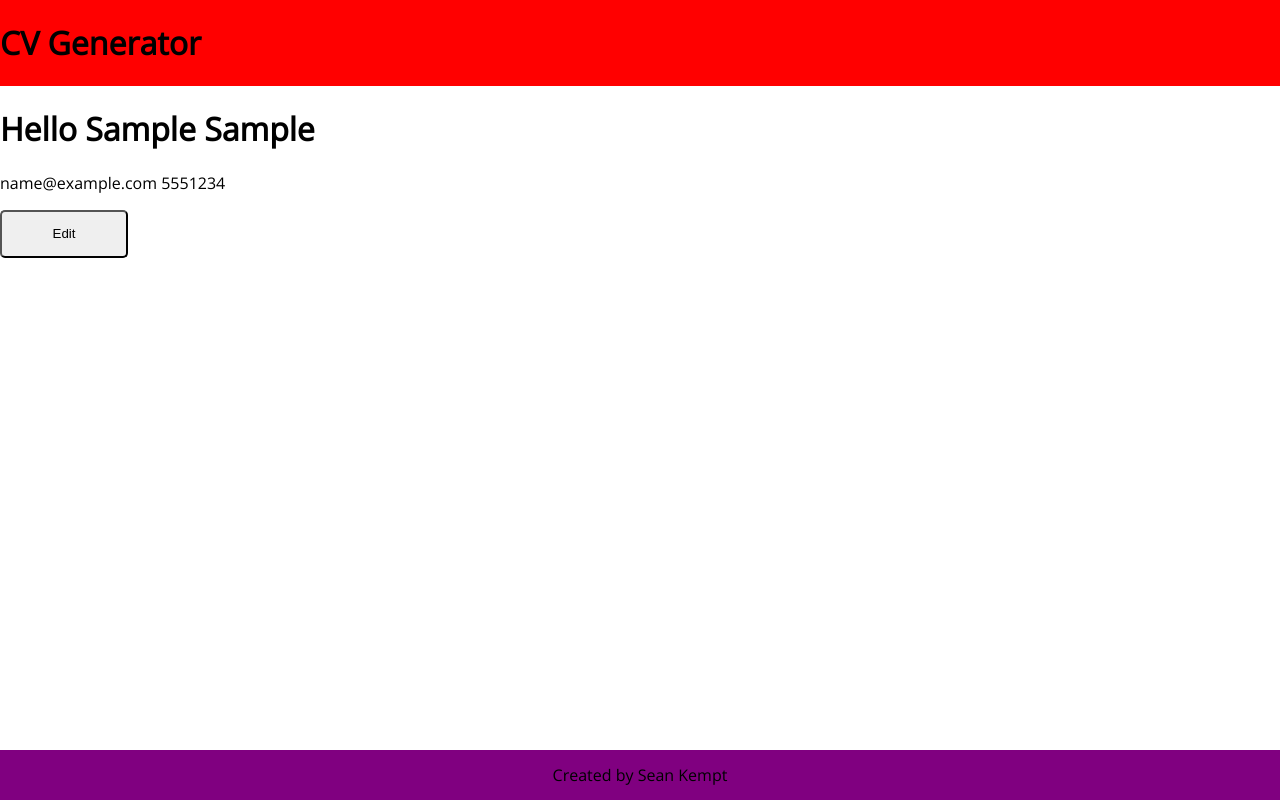
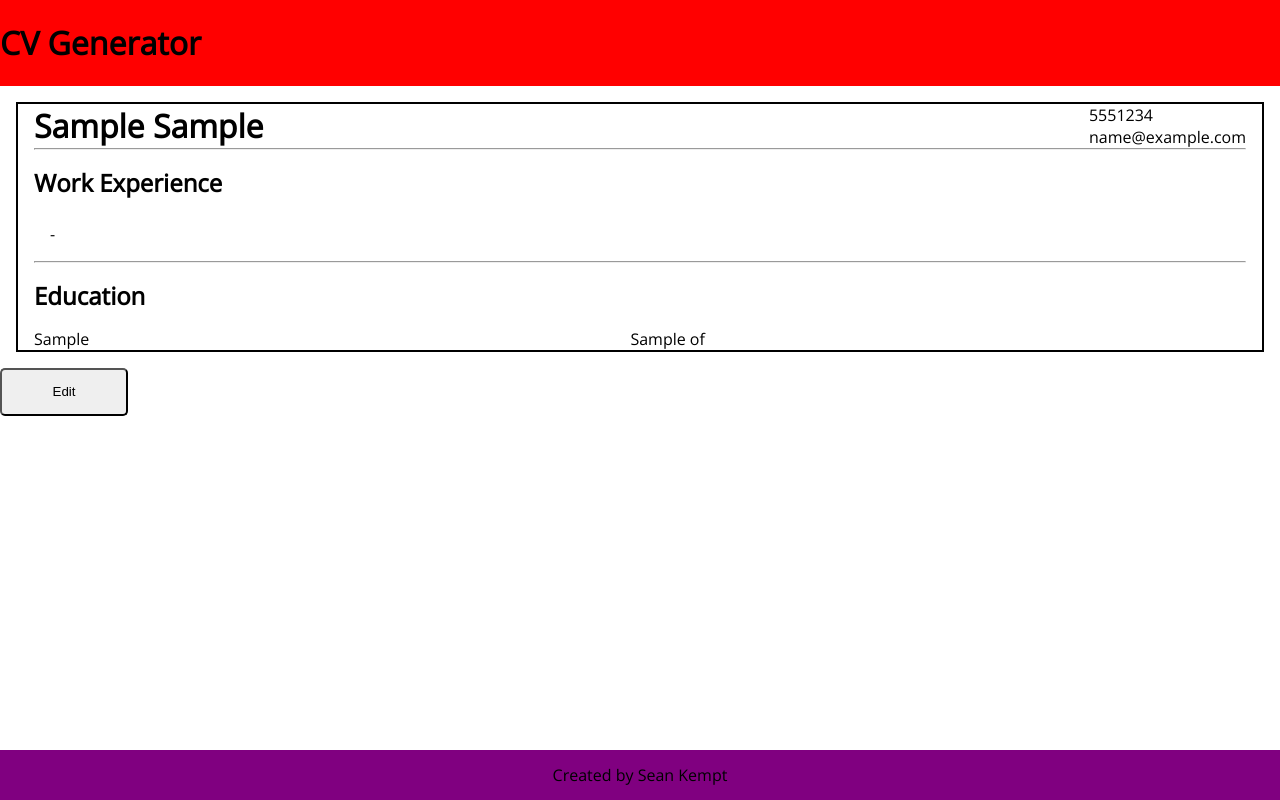
Before and after one commit to SeanKempt/CvApp, a React (Create React App) app: page / in a window 1280 px wide. Both pictures are taken after typing "Sample", "5551234", "Sample", "name@example.com", "Sample", "Sample" into the empty fields and a click on the button "Submit". Built offline with nearby package versions, Linux system fonts and the light colour scheme.

Commit message:
feat: add formating to cv rendered component

```diff
--- a/src/components/CvRendered.jsx
+++ b/src/components/CvRendered.jsx
@@ -3,13 +3,43 @@ import PropTypes from 'prop-types';
 
 class CvRendered extends React.Component {
   render() {
-    const { changeView, generalInfo } = this.props;
+    const { changeView, generalInfo, educationInfo, practicalExperienceInfo } =
+      this.props;
     return (
       <div>
-        <h1>
-          Hello {generalInfo.firstName} {generalInfo.lastName}
-        </h1>
-        <p>{`${generalInfo.email} ${generalInfo.phone}`}</p>
+        <div className="resume-wrapper">
+          <div className="general">
+            <div>
+              <h1>
+                {generalInfo.firstName} {generalInfo.lastName}
+              </h1>
+            </div>
+            <div>
+              <p>{generalInfo.phone}</p>
+              <p>{generalInfo.email}</p>
+            </div>
+          </div>
+          <hr />
+          <h2 id="work-title">Work Experience</h2>
+          <div className="workexperience">
+            <h3>{practicalExperienceInfo.companyName}</h3>
+            <p>{practicalExperienceInfo.positionTitle}</p>
+            <p>
+              {`${practicalExperienceInfo.datesWorkedStart} -
+                ${practicalExperienceInfo.datesWorkedEnd}`}
+            </p>
+            <p>{practicalExperienceInfo.workDescription}</p>
+          </div>
+          <hr />
+          <h2 id="education-title">Education</h2>
+          <div className="educationInfo">
+            <p>{educationInfo.schoolName}</p>
+            <p>
+              {`${educationInfo.degreeLevel} of ${educationInfo.studyArea}`}
+            </p>
+            <p>{educationInfo.studyDate}</p>
+          </div>
+        </div>
         <button type="button" className="edit-btn" onClick={changeView}>
           Edit
         </button>
@@ -25,6 +55,19 @@ CvRendered.propTypes = {
     email: PropTypes.string,
     phone: PropTypes.string,
   }),
+  practicalExperienceInfo: PropTypes.shape({
+    companyName: PropTypes.string,
+    positionTitle: PropTypes.string,
+    datesWorkedStart: PropTypes.string,
+    datesWorkedEnd: PropTypes.string,
+    workDescription: PropTypes.string,
+  }),
+  educationInfo: PropTypes.shape({
+    schoolName: PropTypes.string,
+    degreeLevel: PropTypes.string,
+    studyArea: PropTypes.string,
+    studyDate: PropTypes.string,
+  }),
   changeView: PropTypes.func,
 };
 
--- a/src/components/Form.jsx
+++ b/src/components/Form.jsx
@@ -78,7 +78,12 @@ class Form extends React.Component {
     if (currentView === 'cvView') {
       return (
         <div>
-          <CvRendered generalInfo={generalInfo} changeView={changeView} />
+          <CvRendered
+            generalInfo={generalInfo}
+            changeView={changeView}
+            educationInfo={educationInfo}
+            practicalExperienceInfo={practicalExperienceInfo}
+          />
         </div>
       );
     }
--- a/src/components/PracticalExperience.jsx
+++ b/src/components/PracticalExperience.jsx
@@ -14,7 +14,7 @@ class PracticalExperience extends React.Component {
             value={practicalExperienceInfo.companyName}
             onChange={handleChangePractical}
           />
-          <label htmlFor="positiontitle">Position title</label>
+          <label htmlFor="positionTitle">Position title</label>
           <input
             type="text"
             name="positionTitle"
@@ -24,11 +24,11 @@ class PracticalExperience extends React.Component {
         </div>
 
         <div className="input-container">
-          <label htmlFor="datesworked">Dates Worked</label>
+          <label htmlFor="datesWorkedStart">Dates Worked</label>
           <div>
             <input
               type="date"
-              name="datesworked"
+              name="datesWorkedStart"
               id="workstart"
               value={practicalExperienceInfo.datesWorkedStart}
               onChange={handleChangePractical}
@@ -36,17 +36,17 @@ class PracticalExperience extends React.Component {
             To
             <input
               type="date"
-              name="datesworked"
+              name="datesWorkedEnd"
               id="workend"
               value={practicalExperienceInfo.datesWorkedEnd}
               onChange={handleChangePractical}
             />
           </div>
         </div>
-        <label htmlFor="workdescription">Work Description</label>
+        <label htmlFor="workDescription">Work Description</label>
         <textarea
-          name="workdescription"
-          id="workdescription"
+          name="workDescription"
+          id="workDescription"
           cols="30"
           rows="10"
           value={practicalExperienceInfo.workDescription}
--- a/src/sass/styles.scss
+++ b/src/sass/styles.scss
@@ -108,6 +108,43 @@ button {
   flex-direction: column;
 }
 
+// CV Rendered page
+.general {
+  display: flex;
+  justify-content: space-between;
+  margin-top: 40px;
+}
+
+.educationInfo {
+  display: flex;
+  justify-content: space-between;
+  padding-top: 1rem;
+}
+
+.resume-wrapper {
+  margin: 1rem;
+  div {
+    margin: 0;
+  }
+  * {
+    margin: 0 1rem 0 1rem;
+  }
+  border: 2px solid black;
+}
+
+.workexperience {
+  padding-top: 1rem;
+  p {
+    padding-left: 1rem;
+    padding-bottom: 0.5rem;
+  }
+}
+
+#work-title,
+#education-title {
+  margin-top: 1rem;
+}
+
 #workstart,
 #workend {
   min-width: 15rem;
```
